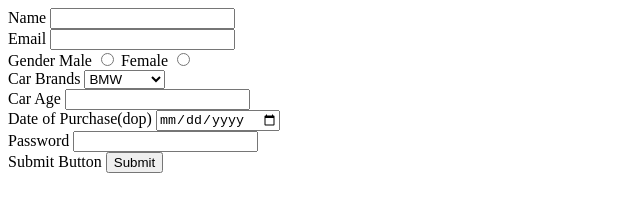
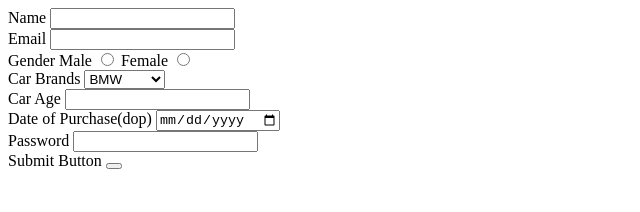
Before and after one commit to acciojob/car-insurance-form-anuragrzh, a website: page main.html in a window 1280 px wide. Shown: the whole page, without its empty margins (0-640 px from the left). Drawn offline with Linux system fonts and the light colour scheme.

Commit message:
created a submission

```diff
--- a/main.html
+++ b/main.html
@@ -38,7 +38,7 @@
 		<input type='Password' id='password' required>
 		<br>
 		<label >Submit Button</label>
-		<input type='submit'>
+		<button type='submit'>
 
 	</form>
     <script type="text/javascript" src="./script.js">
```
